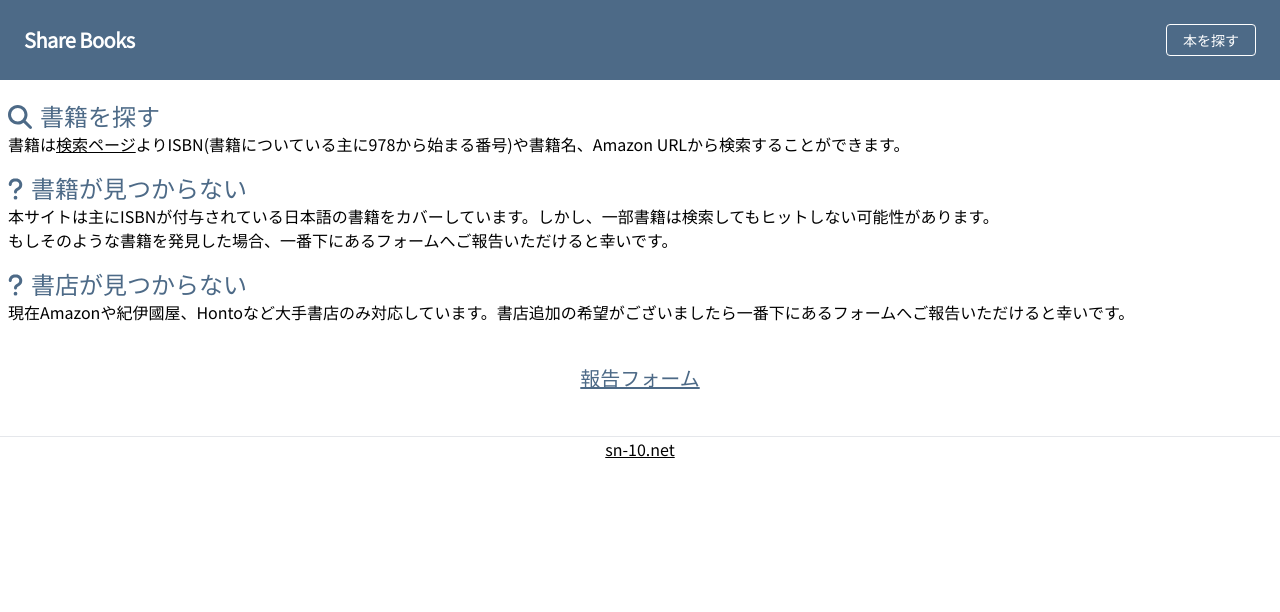
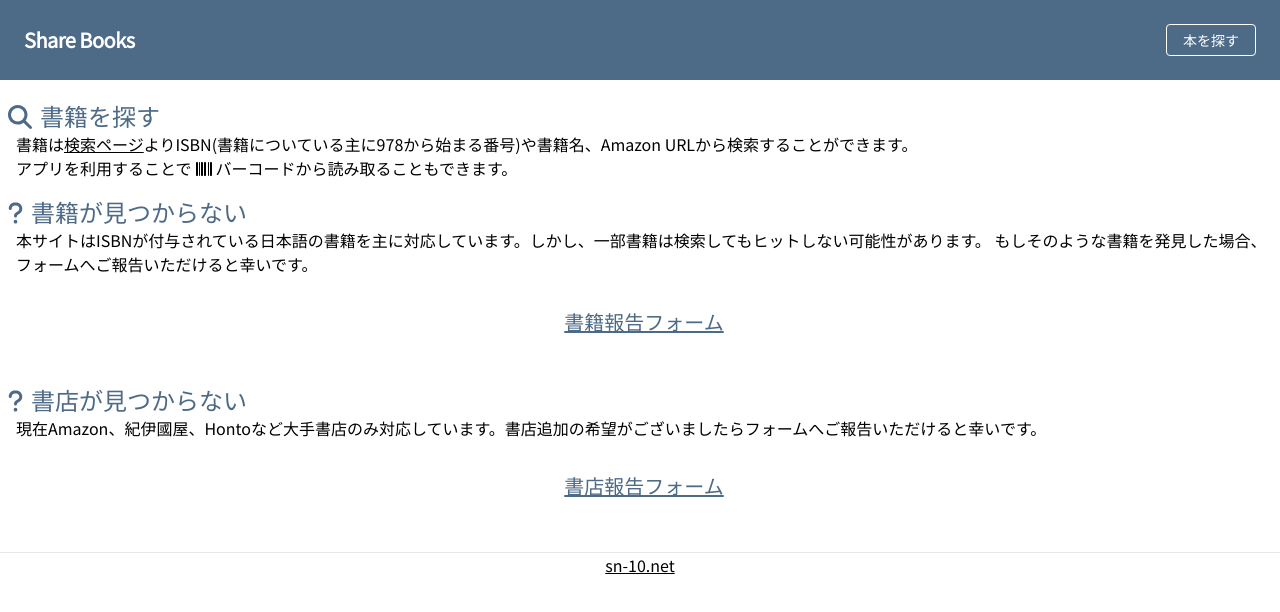
Before and after one commit to s-n-1-0/books_web, a Next.js app in the folder next/: page /ja/help/find in a window 1280 px wide. Shown: the top 612 px of the page. Built offline with nearby package versions, Linux system fonts and the light colour scheme.

Commit message:
ヘルプ更新

```diff
--- a/next/pages/ja/help/find.tsx
+++ b/next/pages/ja/help/find.tsx
@@ -1,6 +1,7 @@
 import CustomHead from "@/components/head";
 import Header from "@/components/header";
 import {
+  faBarcode,
   faMagnifyingGlass,
   faQuestion,
 } from "@fortawesome/free-solid-svg-icons";
@@ -13,7 +14,7 @@ const Home: NextPage = () => {
     <div>
       <CustomHead
         title="ヘルプ:本・書店が見つからない - Share Books"
-        pageUrl="https://books.sn-10.net/ja/share"
+        pageUrl="https://books.sn-10.net/ja/help/find"
         ogType="article"
       ></CustomHead>
       <Header></Header>
@@ -24,39 +25,55 @@ const Home: NextPage = () => {
               <FontAwesomeIcon icon={faMagnifyingGlass} className="mr-2" />
               書籍を探す
             </h1>
+            <div className="ml-2">
               書籍は
               <Link href="/ja/share">
                 <a className="underline">検索ページ</a>
               </Link>
               よりISBN(書籍についている主に978から始まる番号)や書籍名、Amazon
               URLから検索することができます。
+              <br />
+              アプリを利用することで
+              <FontAwesomeIcon icon={faBarcode} className="mx-1" />
+              バーコードから読み取ることもできます。
+            </div>
           </div>
           <div className="py-2">
             <h1 className="text-2xl text-my-color">
               <FontAwesomeIcon icon={faQuestion} className="mr-2" />
               書籍が見つからない
             </h1>
-            本サイトは主にISBNが付与されている日本語の書籍をカバーしています。しかし、一部書籍は検索してもヒットしない可能性があります。
-            <br />
-            もしそのような書籍を発見した場合、一番下にあるフォームへご報告いただけると幸いです。
-            <br />
+            <div className="ml-2">
+              本サイトはISBNが付与されている日本語の書籍を主に対応しています。しかし、一部書籍は検索してもヒットしない可能性があります。
+              もしそのような書籍を発見した場合、フォームへご報告いただけると幸いです。
+              <p className="text-center text-xl text-my-color my-8">
+                <a
+                  href="https://docs.google.com/forms/d/e/1FAIpQLSdnbTsFOQfNkmUFMZ-BeJTnphk5K1Zme4o9FgUh_8sNV9jxZA/formResponse"
+                  className="underline"
+                >
+                  書籍報告フォーム
+                </a>
+              </p>
+            </div>
           </div>
           <div className="py-2">
             <h1 className="text-2xl text-my-color">
               <FontAwesomeIcon icon={faQuestion} className="mr-2" />
               書店が見つからない
             </h1>
-            現在Amazonや紀伊國屋、Hontoなど大手書店のみ対応しています。書店追加の希望がございましたら一番下にあるフォームへご報告いただけると幸いです。
+            <div className="ml-2">
+              現在Amazon、紀伊國屋、Hontoなど大手書店のみ対応しています。書店追加の希望がございましたらフォームへご報告いただけると幸いです。
               <br />
-          </div>
               <p className="text-center text-xl text-my-color my-8">
                 <a
                   href="https://docs.google.com/forms/d/e/1FAIpQLSdnbTsFOQfNkmUFMZ-BeJTnphk5K1Zme4o9FgUh_8sNV9jxZA/formResponse"
                   className="underline"
                 >
-              報告フォーム
+                  書店報告フォーム
                 </a>
               </p>
+            </div>
+          </div>
         </div>
       </main>
 
```
Lines whose indentation alone changed are shown as unchanged.
